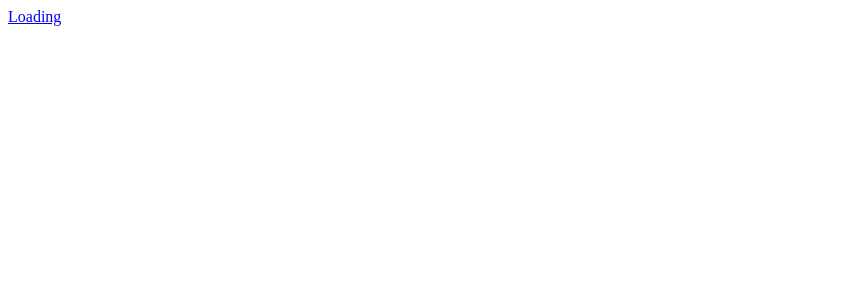
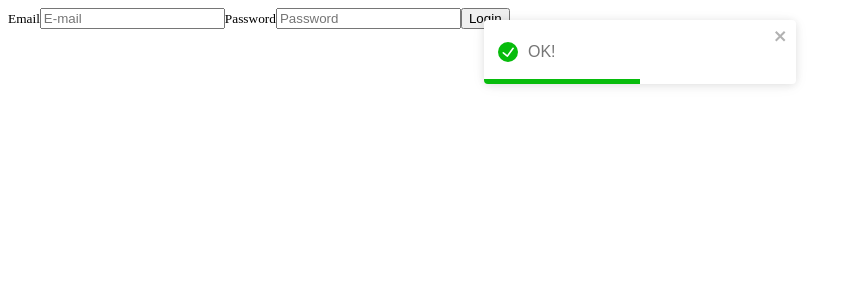
Before and after one commit to 061stef/qr-code-reader-fisascat, a Next.js app: page / in a window 1280 px wide. Shown: the top 300 px of the page, without its empty margins (0-853 px from the left). Built offline with nearby package versions, Linux system fonts and the light colour scheme.

Commit message:
inizio progetto

```diff
--- a/components/Login/Login.js
+++ b/components/Login/Login.js
@@ -1,11 +1,64 @@
 import React, { Component } from 'react';
+import { ToastContainer, toast } from "react-toastify";
+
 
 class Login extends Component {
+    constructor(props) {
+        super(props);
+        this.state = {
+            email: null,
+            password: null
+        }
+        this.onSubmit = this.onSubmit.bind(this);
+    }
+
+    async componentDidMount(){
+        toast.success('OK!', {
+            position: "top-center",
+            autoClose: 5000,
+            hideProgressBar: false,
+            closeOnClick: true,
+            pauseOnHover: true,
+            draggable: true,
+            progress: undefined,
+        })
+    }
+
+    async onSubmit(evt) {
+        evt.preventDefault();
+        try{
+
+        }catch(e){
+            consoler.error(e);
+            toast.error('Utente non esistente!', {
+                position: "top-center",
+                autoClose: 5000,
+                hideProgressBar: false,
+                closeOnClick: true,
+                pauseOnHover: true,
+                draggable: true,
+                progress: undefined,
+            });
+        }
+    }
+    onChange(evt){
+        const { name, value } = evt.target;
+        this.setState({
+            [name]: value
+        })
+    }
     render() {
         return (
-            <div>
-
-            </div>
+            <>
+            <ToastContainer />
+            <form onSubmit={(e) => this.onSubmit(e)}>
+                <label><small>Email</small></label>
+                <input type="email" name="email" placeholder="E-mail" onChange={(e) => this.onChange(e)} />
+                <label><small>Password</small></label>
+                <input type="password" name="password" placeholder="Password" onChange={(e) => this.onChange(e)} />
+                <button type="submit" name="login">Login</button>
+            </form>
+            </>
         );
     }
 }
--- a/package.json
+++ b/package.json
@@ -10,6 +10,7 @@
     "next-pwa": "^5.4.4",
     "react": "17.0.2",
     "react-dom": "17.0.2",
-    "react-qr-reader": "^2.2.1"
+    "react-qr-reader": "^2.2.1",
+    "react-toastify": "^8.1.1"
   }
 }
--- /dev/null
+++ b/pages/_app.js
@@ -0,0 +1,6 @@
+import 'react-toastify/dist/ReactToastify.css';
+
+const MyApp = ({ Component, pageProps }) => {
+    return <Component {...pageProps} />
+  }
+  export default MyApp
--- a/pages/index.js
+++ b/pages/index.js
@@ -1,9 +1,10 @@
 import Head from 'next/head'
 import { useState } from 'react'
+import Login from '../components/Login/Login'
 
 export default function Home() {
 
-  const [logged, setLogged] = useState(null)
+  const [logged, setLogged] = useState(true)
 
   if(!logged){
     return(
@@ -17,7 +18,7 @@ export default function Home() {
         <link rel="icon" href="/favicon.ico" />
       </Head>
 
-      {logged ? <div>logged</div> : <div>Not logged</div>}
+      <Login />
     </div>
   )
 }
```
Also changed, not shown: 1 other file (tests, documents, lock files or other folders).
